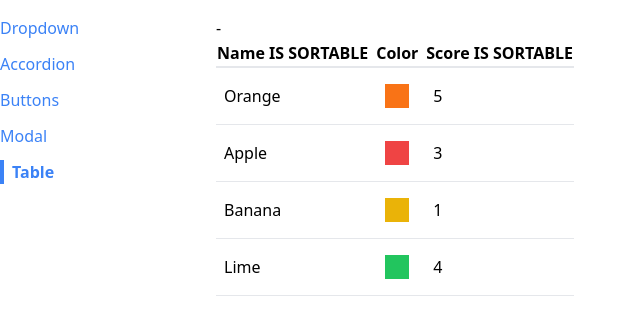
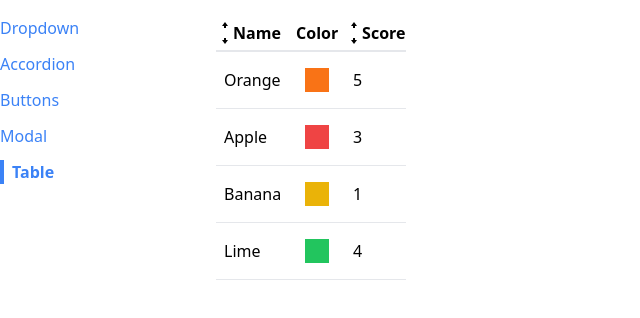
Before and after one commit to arthlimchiu/web-development, a React (Create React App) app in the folder React/comps/: page /table in a window 1280 px wide. Shown: the top 318 px of the page, without its empty margins (0-640 px from the left). Built offline with nearby package versions, Linux system fonts and the light colour scheme; the HTML template or start-up script is replaced by a standard one.

Commit message:
Finish up sortable table component

```diff
--- a/React/comps/src/components/SortableTable.js
+++ b/React/comps/src/components/SortableTable.js
@@ -1,11 +1,41 @@
 import { useState } from 'react';
+import { GoArrowSmallDown, GoArrowSmallUp } from 'react-icons/go';
 import Table from './Table';
 
-export default function SortableTable({ data, config }) {
+function getIcons(label, sortBy, sortOrder) {
+    if (label !== sortBy) {
+        return <div>
+            <GoArrowSmallUp />
+            <GoArrowSmallDown />
+        </div>;
+    }
+
+    if (sortOrder === null) {
+        return <div>
+            <GoArrowSmallUp />
+            <GoArrowSmallDown />
+        </div>;
+    } else if (sortOrder === 'asc') {
+        return <div>
+            <GoArrowSmallUp />
+        </div>;
+    } else if (sortOrder === 'desc') {
+        return <div>
+            <GoArrowSmallDown />
+        </div>;
+    }
+}
+
+export default function SortableTable({ data, config, keyFn }) {
     const [sortOrder, setSortOrder] = useState(null);
     const [sortBy, setSortBy] = useState(null);
 
     const handleClick = (label) => {
+        if (sortBy && label !== sortBy) {
+            setSortOrder('asc');
+            setSortBy(label);
+            return;
+        }
         if (sortOrder === null) {
             setSortOrder('asc');
             setSortBy(label);
@@ -25,13 +55,17 @@
 
         return {
             ...column,
-            header: () => <th onClick={() => handleClick(column.label)}>{column.label} IS SORTABLE</th>
+            header: () => (
+                <th className="cursor-pointer hover:bg-gray-100" onClick={() => handleClick(column.label)}>
+                    <div className="flex items-center">
+                        {getIcons(column.label, sortBy, sortOrder)}
+                        {column.label}
+                    </div>
+                </th>
+            )
         };
     });
 
-    const keyFn = (fruit) => {
-        return fruit.name;
-    };
 
     let sortedData = data;
     if (sortOrder && sortBy) {
@@ -51,9 +85,6 @@
     }
 
     return (
-        <div>
-            {sortOrder} - {sortBy}
-            <Table data={sortedData} config={updatedConfig} keyFn={keyFn} />
-        </div>
+        <Table data={sortedData} config={updatedConfig} keyFn={keyFn} />
     );
 }
--- a/React/comps/src/pages/TablePage.js
+++ b/React/comps/src/pages/TablePage.js
@@ -25,9 +25,13 @@
         }
     ];
 
+    const keyFn = (fruit) => {
+        return fruit.name;
+    };
+
     return (
         <div>
-            <SortableTable data={data} config={config} />
+            <SortableTable data={data} config={config} keyFn={keyFn} />
         </div>
     );
 }
```
